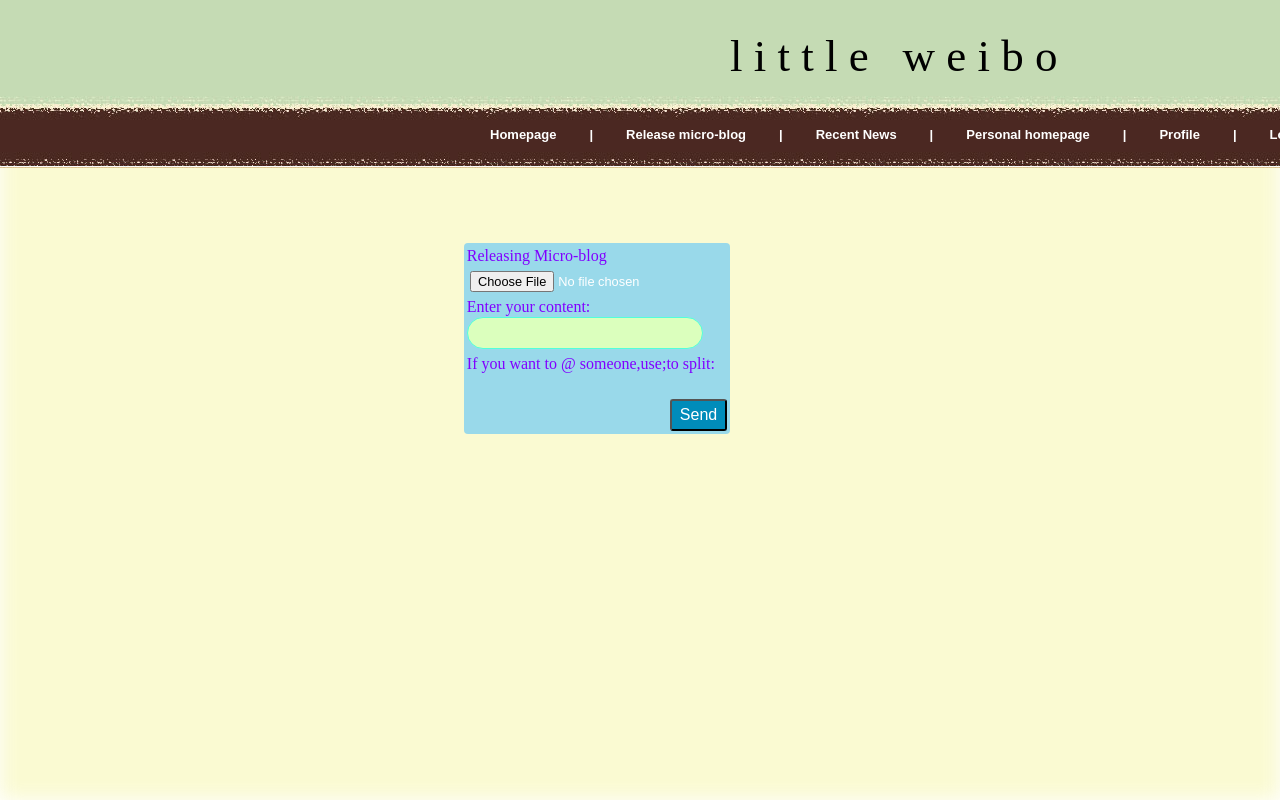
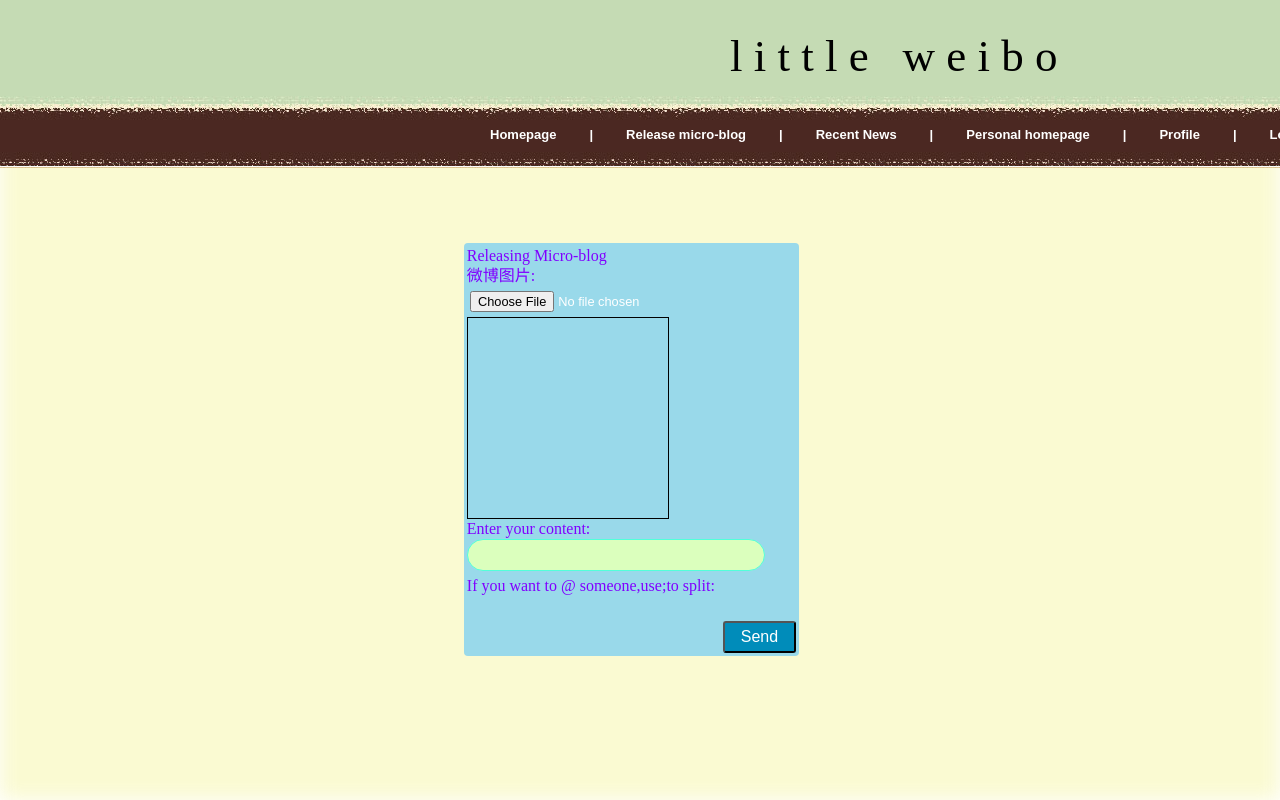
Before and after one commit to fengshanhan/littleweibo, a Django app: template account_app/templates/account_app/release.html in a window 1280 px wide. Run offline with Django 3.2, Linux system fonts and the light colour scheme; the template is opened without the code that fills it, so the values that code supplies are empty; parts of the project's set-up code (start-up, migrations or seed data) failed here and were passed over; some libraries are stand-ins or nearby versions.

Commit message:
增加了发微博加照片

```diff
--- a/account_app/templates/account_app/release.html
+++ b/account_app/templates/account_app/release.html
@@ -31,7 +31,8 @@
         <form class = "flex-item" enctype="multipart/form-data" method="POST" onsubmit="return check();">
             {% csrf_token %}
             <h2>Releasing Micro-blog</h2>
-            <input type="file" accept="image/png,image/jpg,image/gif,image/bmp" name="img">
+            微博图片:<input type="file" name="file"  onchange="preview(this)"><br/>
+            <div id="preview"></div>
              <div id = "tip_1" class="tip_1"></div>
             <div class = "error">{% if form.content.errors %}{{ form.content.errors }}<br/>{% endif %}</div>
             <p>Enter your content:<br/></p>
@@ -41,8 +42,8 @@
             <button class = "but" type="submit" value="Send">Send</button>
         </form>
 </div>
-
-    <script>
+<script type="text/javascript" src="{% static 'js/jquery.js' %}"></script>
+    <script type="text/javascript">
         function check(){
             return checkContent()&&checkAt();
         }
@@ -64,6 +65,20 @@
                 return true;
             }
         }
+
+
+    function preview(file) {
+        var prevDiv = document.getElementById('preview');
+        if (file.files && file.files[0]) {
+            var reader = new FileReader();
+            reader.onload = function(evt) {
+                prevDiv.innerHTML = '<img src="' + evt.target.result + '" />';
+            }
+            reader.readAsDataURL(file.files[0]);
+        } else {
+            prevDiv.innerHTML = '<div class="img" style="filter:progid:DXImageTransform.Microsoft.AlphaImageLoader(sizingMethod=scale,src=\'' + file.value + '\'"></div>';
+        }
+    }
     </script>
     </body>
 </html>
--- a/static/css/release.css
+++ b/static/css/release.css
@@ -11,6 +11,15 @@ body{
     background-position: left center;
 }
 */
+
+#preview, .img, img {
+            width: 200px;
+            height: 200px;
+        }
+
+        #preview {
+            border: 1px solid #000;
+        }
 .flex-item{
     padding: 3px;
     margin: 3px;
```
Also changed, not shown: account_app/views.py (+6 -1 lines).
